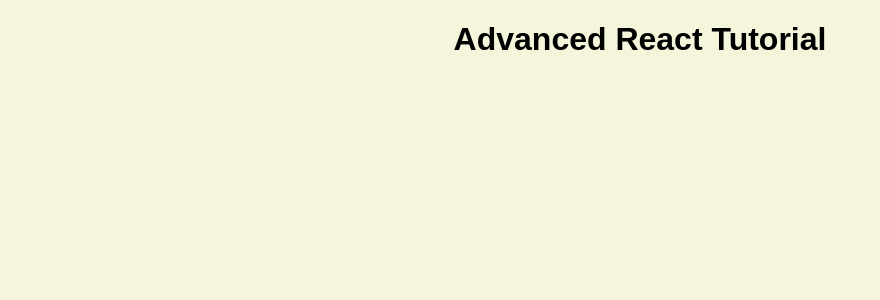
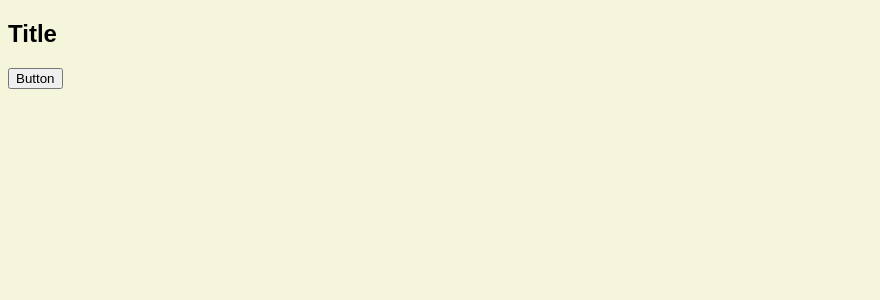
Before and after one commit to axionbuster/react-lessons-0, a React (Create React App) app: page / in a window 1280 px wide. Shown: the top 300 px of the page, without its empty margins (0-880 px from the left). Built offline with nearby package versions, Linux system fonts and the light colour scheme.

Commit message:
Attach hook to update title

```diff
--- a/src/App.js
+++ b/src/App.js
@@ -1,10 +1,12 @@
 import React from 'react';
+
+import UseStateExample from './tutorial/1-useState/UseStateExample';
 
 import './App.css';
 
 const App = () => (
   <div className="mainDiv">
-    <h1>Advanced React Tutorial</h1>
+    <UseStateExample />
   </div>
 );
 
--- /dev/null
+++ b/src/tutorial/1-useState/UseStateExample.js
@@ -0,0 +1,23 @@
+import React, { useState } from 'react';
+
+const UseStateExample = () => {
+  const [title, setTitle] = useState('Title');
+
+  const handleClick = () => {
+    setTitle('oh');
+  };
+
+  // <> ... </> is a short syntax for declaring a React.Fragment. See
+  // https://reactjs.org/docs/fragments.html#short-syntax
+
+  return (
+    <>
+      <h2>{title}</h2>
+      <button type="button" className="btn" onClick={handleClick}>
+        Button
+      </button>
+    </>
+  );
+};
+
+export default UseStateExample;
```
